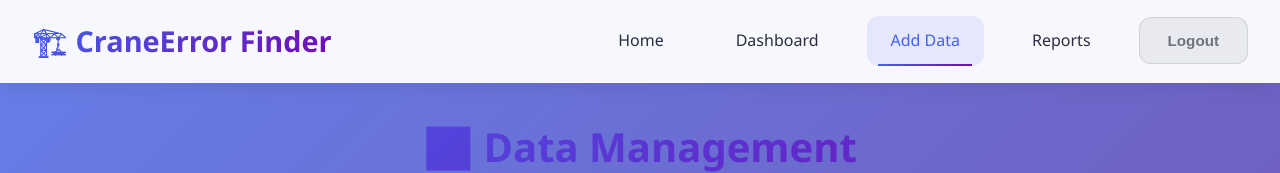
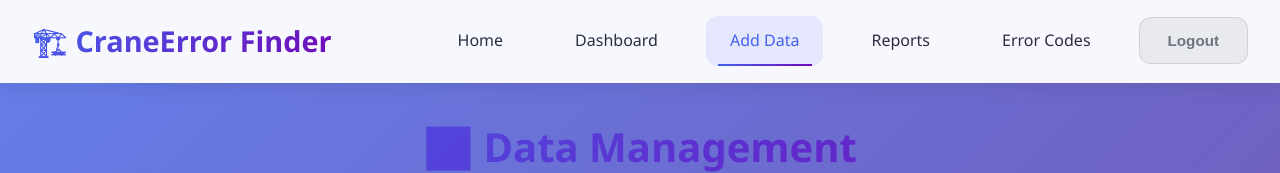
Before and after one commit to titan1m/crane_u, a website: page public/data-management.html in a window 1280 px wide. Shown: the top 173 px of the page. Drawn offline with Linux system fonts and the light colour scheme; no server answers.

Commit message:
Update data-management.html

```diff
--- a/public/data-management.html
+++ b/public/data-management.html
@@ -16,6 +16,7 @@
                     <a href="dashboard.html" class="nav-link">Dashboard</a>
                     <a href="data-management.html" class="nav-link active">Add Data</a>
                     <a href="reports.html" class="nav-link">Reports</a>
+                    <a href="error-codes.html" class="nav-link">Error Codes</a>
                     <button onclick="logout()" class="btn btn-secondary">Logout</button>
                 </div>
             </div>
```
